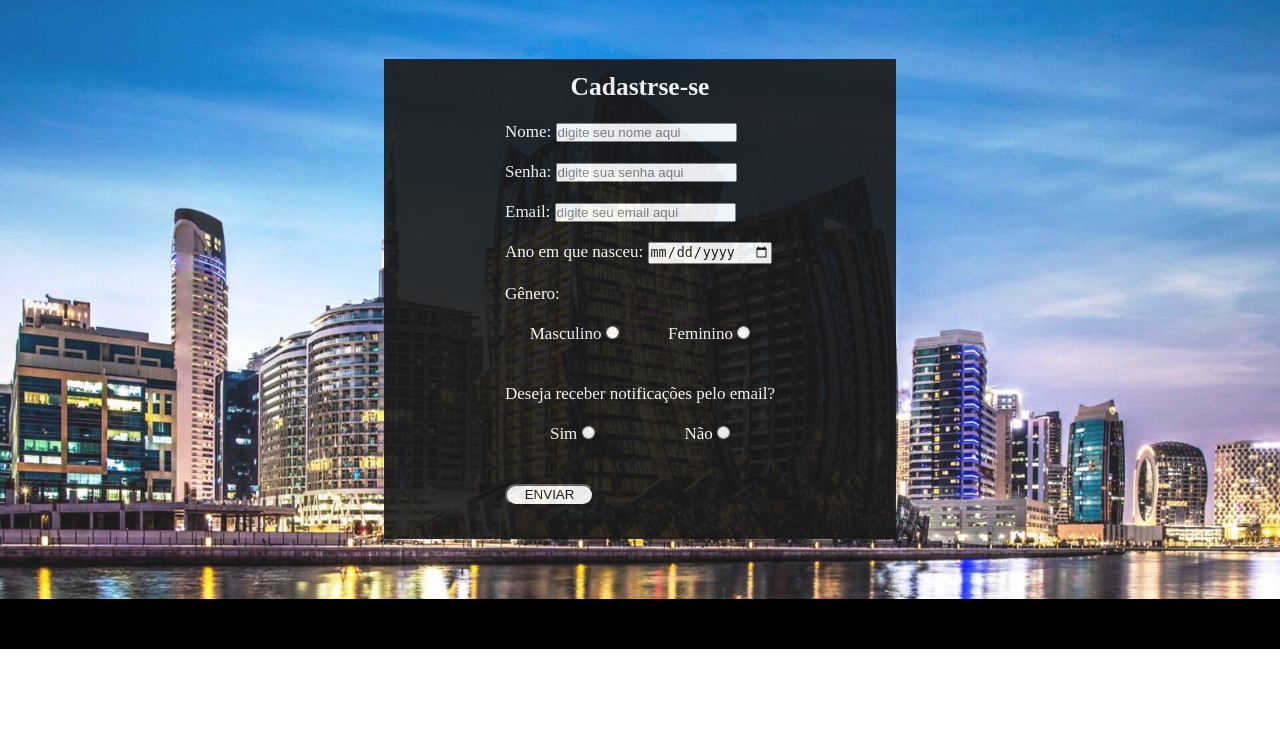
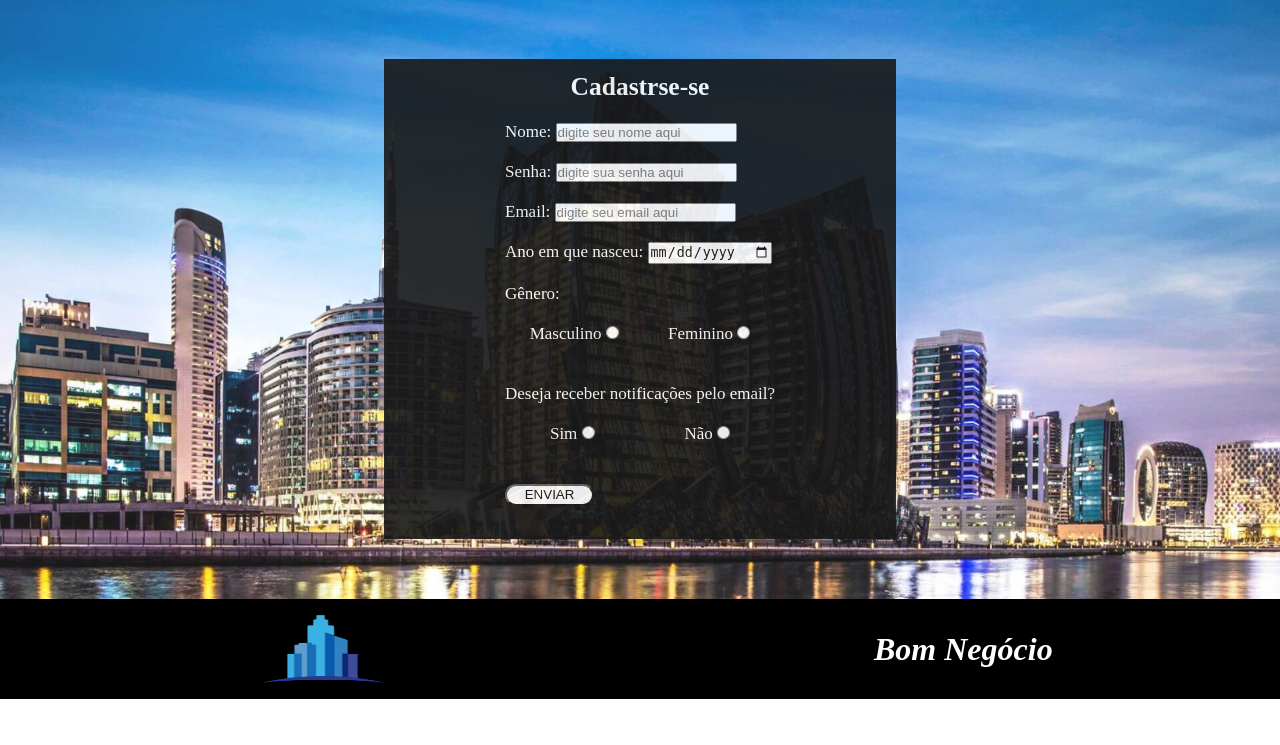
Before and after one commit to Lindgren-07/imobiliaria, a Flask app: page /cadastrar in a window 1280 px wide. Shown: the part 55-800 px from the top of the page. Run offline with Flask 3, Linux system fonts and the light colour scheme.

Commit message:
salvando

```diff
--- a/main.py
+++ b/main.py
@@ -22,6 +22,10 @@ def cadastrar():
 def login():
     return redirect('/')
 
+@app.route('/principal')
+def principal():
+    return render_template('principal.html')
+
 
 @app.route('/cadastrarUsuario',methods=['POST'])
 def cadastrarUsuario():
@@ -41,7 +45,7 @@ def cadastrarUsuario():
 
     with open('usuarios.json', 'a') as usuariosTemp:
         json.dump(usuarios,usuariosTemp,indent=10)
-        usuariosTemp.write(' ')  # Adiciona um espaço após cada objeto JSON
+        usuariosTemp.write(' ')
         usuariosTemp.write('\n')
     return redirect('/')
 
--- a/static/css/style.css
+++ b/static/css/style.css
@@ -84,7 +84,10 @@ nav{
 
 footer{
     background-color: black;
-    height: 50px;
+    height: 100px;
+    display: flex;
+    justify-content: space-around;
+    align-items: center;
 
 }
 
@@ -101,3 +104,13 @@ footer{
     color: white;
     cursor: pointer;
 }
+
+#img_footer{
+    width: 15%;
+    height: 80%;
+}
+
+#titulo_footer{
+    color:white;
+    font-style: italic;
+}
--- a/templates/cadastrar.html
+++ b/templates/cadastrar.html
@@ -14,7 +14,7 @@
             <li><a href="/index">Login</a></li>
             <li><a>Sobre nós</a></li>
             <li><a href="/cadastrar">Cadastrar</a></li>
-            <li><a>Principal</a></li>
+            <li><a href="/principal">Principal</a></li>
         </ul>
     </nav>
 
@@ -65,7 +65,8 @@
             <div>
     </section>
     <footer>
-        aa
+        <img src="/static/imagens/predio_footer3.png" alt="predios" id="img_footer">
+        <h1 id="titulo_footer">Bom Negócio</h1>
     </footer>
 
 
--- a/templates/index.html
+++ b/templates/index.html
@@ -14,7 +14,7 @@
             <li><a href="/index">Login</a></li>
             <li><a>Sobre nós</a></li>
             <li><a href="/cadastrar">Cadastrar</a></li>
-            <li><a>Principal</a></li>
+            <li><a href="/principal">Principal</a></li>
         </ul>
     </nav>
 
@@ -50,6 +50,10 @@
 
     </section>
 
+    <footer>
+        <img src="/static/imagens/predio_footer3.png" alt="predios" id="img_footer">
+        <h1 id="titulo_footer">Bom Negócio</h1>
+    </footer>
 
 
 
```
Also changed, not shown: templates/principal.html (added, +29 -0 lines), usuarios.json (deleted, +0 -24 lines), static/imagens/predio_footer.png (added), static/imagens/predio_footer2.png (added), static/imagens/predio_footer3.png (added).
